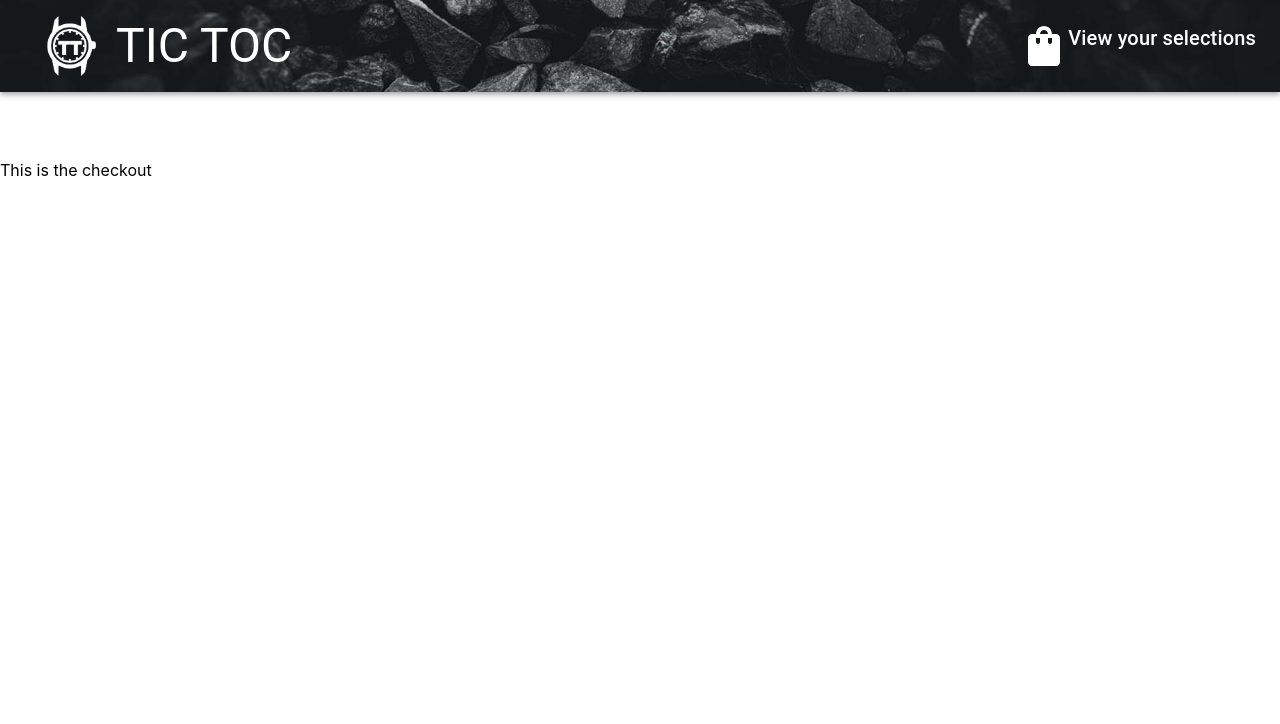
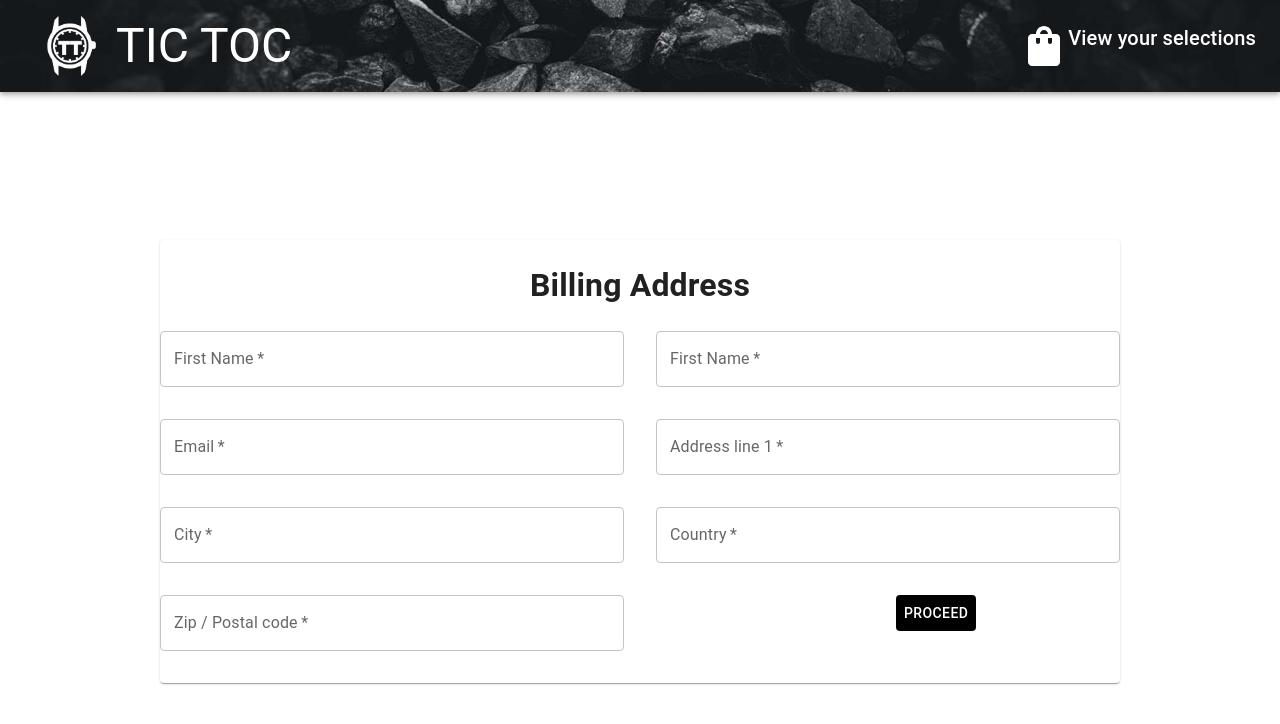
Before and after one commit to Prisberg/slutprojekt-webbshop, a React (Create React App) app: page /checkout in a window 1280 px wide. Shown: the top 724 px of the page. Built offline with nearby package versions, Linux system fonts and the light colour scheme.

Commit message:
Billing checkout

```diff
--- a/src/components/App.tsx
+++ b/src/components/App.tsx
@@ -2,11 +2,12 @@ import { AppBar, Typography } from '@mui/material';
 import { BrowserRouter } from 'react-router-dom';
 import '../App.css'
 import Layout from './Layout';
+import Checkout from './Checkout';
 
 function App() {
   return (
     <div>
-      <Layout />
+      <Layout/>
     </div>
   );
 }
--- a/src/components/Checkout.tsx
+++ b/src/components/Checkout.tsx
@@ -1,11 +1,108 @@
-import { Box } from "@mui/material";
+import { Grid, Button, Card, Typography, Select, MenuItem, TextField, InputLabel, FormControl, Paper } from "@mui/material";
+import { border, color, display, margin } from "@mui/system";
+import { userInfo } from "os";
+
 
 function Checkout() {
     return (
-      <Box sx={{marginTop: '10rem'}}>
-          This is the checkout
-      </Box>
+      <Card
+        sx={{
+        maxWidth: '60rem',
+        margin: 'auto',
+        marginTop: '15rem',
+        paddingBottom: '2rem'
+
+      }}>
+      <Typography sx={{
+        textAlign: 'center'
+      }}>
+        <h1>Billing Address</h1>
+      </Typography>
+
+      <Grid container spacing={4}
+          sx={{
+            display: 'flex'
+      }}
+      >
+        <Grid item xs={12} sm={6}>
+          <TextField
+          required
+          fullWidth
+          id="first-name"
+          name="firstname"
+          label="First Name"
+          />
+        </Grid>
+       <Grid item xs={12} sm={6}>
+       <TextField
+       required
+       fullWidth
+       id="first-name"
+       name="lastname"
+       label="First Name"
+       />
+        </Grid>
+       <Grid item xs={12} sm={6}>
+       <TextField
+       required
+       fullWidth
+       id="email"
+       name="email"
+       label="Email"
+       />
+     </Grid>
+       <Grid item xs={12} sm={6}>
+       <TextField
+       required
+       fullWidth
+       id="address"
+       name="address"
+       label="Address line 1"
+       />
+     </Grid>
+       <Grid item xs={12} sm={6}>
+       <TextField
+       required
+       fullWidth
+       id="city"
+       name="city"
+       label="City"
+       />
+     </Grid>
+       <Grid item xs={12} sm={6}>
+       <TextField
+       required
+       fullWidth
+       id="country"
+       name="country"
+       label="Country"
+       />
+     </Grid>
+       <Grid item xs={12} sm={6}>
+       <TextField
+       required
+       fullWidth
+       id="post-code"
+       name="post-code"
+       label="Zip / Postal code"
+       />
+     </Grid>
+       <Grid item xs={12} sm={6}>
+       <Button
+       sx={{
+         marginLeft: '15rem',
+         backgroundColor: 'black',
+         color: '#fff',
+         '&:hover': {
+          backgroundColor: '#5f5f5f',
+          color: '#fff',
+      }
+       }}
+       >Proceed</Button>
+     </Grid>
+     </Grid>
+     </Card>
     );
-  }
+  };
 
-  export default Checkout;
+export default Checkout;
--- a/src/components/Layout.tsx
+++ b/src/components/Layout.tsx
@@ -5,6 +5,7 @@ import Navbar from "./Navbar";
 import ProductInfo from "./ProductInfo";
 import Products from "./productsPage";
 import SideCart from "./SideCart";
+
 
 function Layout() {
   return (
--- a/src/components/productsPage.tsx
+++ b/src/components/productsPage.tsx
@@ -20,11 +20,10 @@ export default function Products() {
          flexGrow: 1,
          flexBasis: 0,
          marginBlockStart: '3rem',
-         item: '0'
+         item: '0',
     }}>
         <Grid
             sx={{
-            margin: 'auto',
                 }}
             container justifyContent="center"
             direction="row" spacing={2}
```
